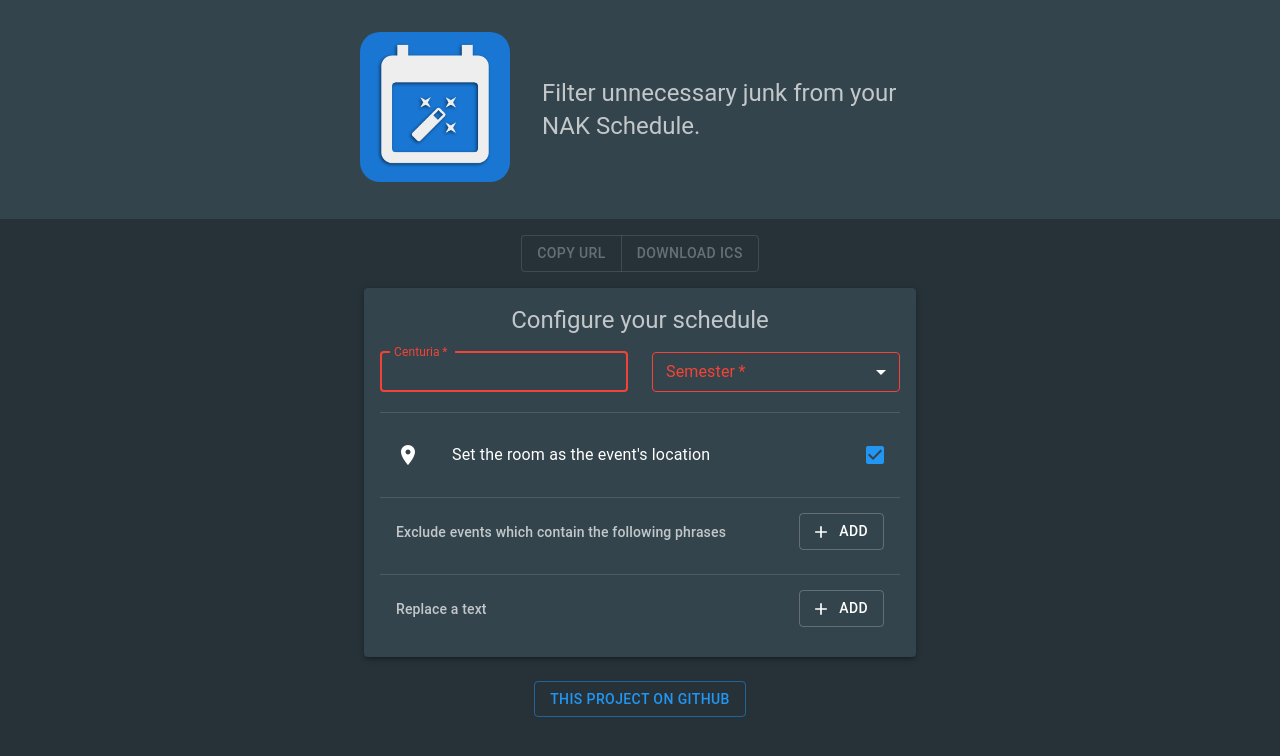
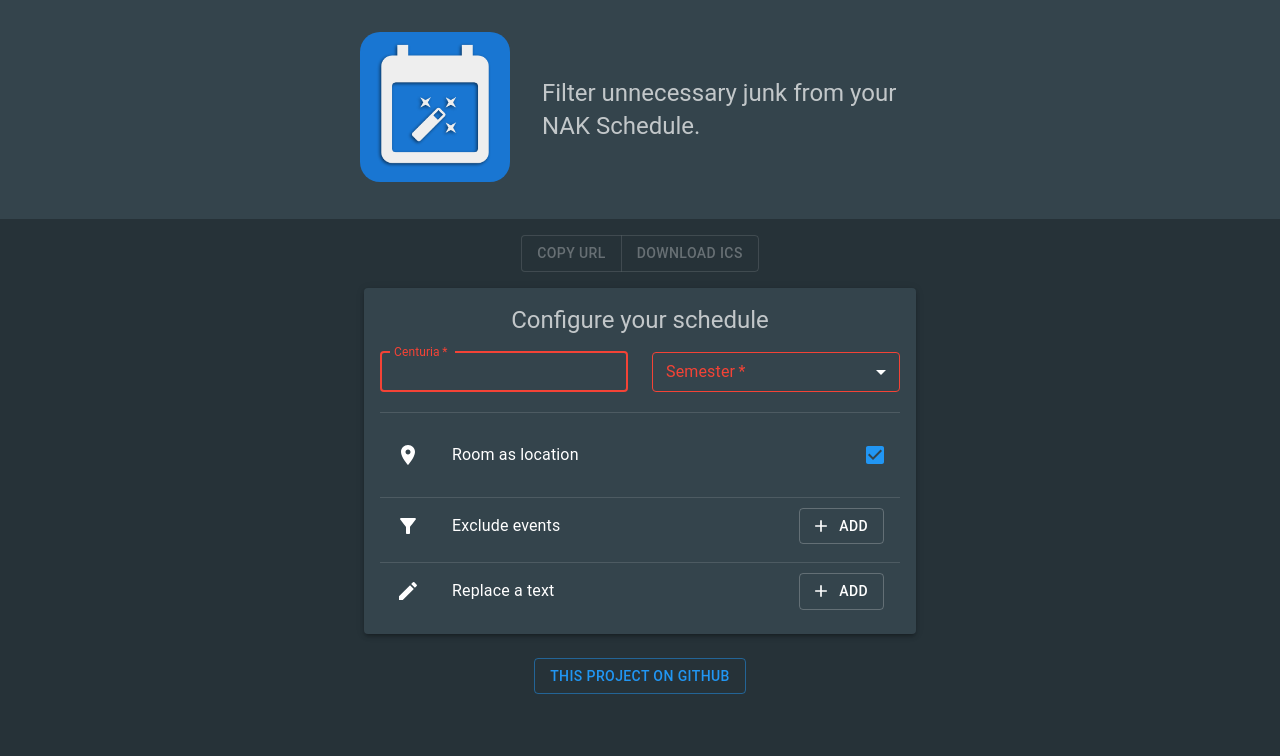
Before and after one commit to jeff-saupe/ScheduleCleaner, a React (Create React App) app in the folder frontend/: page / in a window 1280 px wide. Shown: the top 756 px of the page. Built offline with nearby package versions, Linux system fonts and the light colour scheme.

Commit message:
Added tool tips and auto focus

```diff
--- a/frontend/src/components/Configurator.tsx
+++ b/frontend/src/components/Configurator.tsx
@@ -14,7 +14,7 @@
 import RoomList from "./RoomList";
 import validate from "../utils/Validate";
 import buildURL from "../utils/BuildURL";
-import useStyles from "../styles/ScheduleConfigurationStyles";
+import useStyles from "../styles/ConfiguratorStyles";
 
 const semesters = [1, 2, 3, 4, 5, 6, 7];
 
--- a/frontend/src/components/ExcludeList.tsx
+++ b/frontend/src/components/ExcludeList.tsx
@@ -6,14 +6,16 @@
 	ListItemIcon,
 	ListItemSecondaryAction,
 	ListSubheader,
+	ListItemText,
 	TextField,
+	Tooltip
 } from "@material-ui/core";
 import { v4 as uuid } from "uuid";
 import Filter from "../styles/FilterIcon";
 import React from "react";
 import { Add, Delete } from "@material-ui/icons";
 import validate from "../utils/Validate";
-import useStyles from "../styles/ScheduleConfigurationStyles";
+import useStyles from "../styles/ConfiguratorStyles";
 
 export default function ExcludeList(props: {
 	exclude: { id: string; text: string }[];
@@ -24,7 +26,13 @@
 		<List
 			subheader={
 				<ListSubheader className={classes.listSubheader}>
-					Exclude events which contain the following phrases
+					<ListItemIcon>
+						<Filter />
+					</ListItemIcon>
+					<ListItemText className={classes.listItemText}>
+						Exclude events
+					</ListItemText>
+					<Tooltip title="Exclude specific events based on phrases it must all contain" arrow>
 						<Button
 							variant="outlined"
 							startIcon={<Add />}
@@ -34,15 +42,13 @@
 						>
 							Add
 						</Button>
+					</Tooltip>
 				</ListSubheader>
 			}
 		>
 			{props.exclude.map((excludeItem, index) => (
 				<React.Fragment key={excludeItem.id}>
 					<ListItem>
-						<ListItemIcon>
-							<Filter />
-						</ListItemIcon>
 						<TextField
 							margin="dense"
 							variant="outlined"
--- a/frontend/src/components/ReplaceList.tsx
+++ b/frontend/src/components/ReplaceList.tsx
@@ -6,13 +6,15 @@
 	ListItemIcon,
 	ListItemSecondaryAction,
 	ListSubheader,
+	ListItemText,
 	TextField,
+	Tooltip
 } from "@material-ui/core";
 import { v4 as uuid } from "uuid";
 import validate from "../utils/Validate";
 import React from "react";
 import { Add, Delete, Edit } from "@material-ui/icons";
-import useStyles from "../styles/ScheduleConfigurationStyles";
+import useStyles from "../styles/ConfiguratorStyles";
 
 export default function ReplaceList(props: {
 	replace: { before: string; after: string; id: string }[];
@@ -23,7 +25,13 @@
 		<List
 			subheader={
 				<ListSubheader className={classes.listSubheader}>
+					<ListItemIcon>
+						<Edit />
+					</ListItemIcon>
+					<ListItemText className={classes.listItemText}>
 						Replace a text
+					</ListItemText>
+					<Tooltip title="Replace the text of an event with another text" arrow>
 						<Button
 							variant="outlined"
 							startIcon={<Add />}
@@ -36,16 +44,13 @@
 						>
 							Add
 						</Button>
+					</Tooltip>
 				</ListSubheader>
 			}
 		>
 			{props.replace.map((replaceItem, index) => (
 				<React.Fragment key={replaceItem.id}>
 					<ListItem>
-						<ListItemIcon>
-							<Edit />
-						</ListItemIcon>
-
 						<TextField
 							margin="dense"
 							variant="outlined"
--- a/frontend/src/components/RoomList.tsx
+++ b/frontend/src/components/RoomList.tsx
@@ -4,28 +4,35 @@
 	ListItem,
 	ListItemIcon,
 	ListItemSecondaryAction,
-	ListItemText
+	ListItemText,
+	Tooltip
 } from "@material-ui/core";
 import { LocationOn } from "@material-ui/icons";
+import useStyles from "../styles/ConfiguratorStyles";
 
 export default function RoomList(props: {
 	fixRoom: boolean,
 	setFixRoom: any;
 }) {
+	const classes = useStyles();
 	return (
 		<List>
 			<ListItem>
 				<ListItemIcon>
 					<LocationOn />
 				</ListItemIcon>
-                <ListItemText>Set the room as the event's location</ListItemText>
+				<ListItemText className={classes.listItemText}>
+					Room as location
+				</ListItemText>
 				<ListItemSecondaryAction>
+					<Tooltip title="Set the room as the event's location" arrow>
 						<Checkbox
 							edge="end"
 							checked={props.fixRoom}
 							color="primary"
 							onChange={(val: any) => props.setFixRoom(val.target.checked)}
 						/>
+					</Tooltip>
 				</ListItemSecondaryAction>
 			</ListItem>
 		</List>
--- a/frontend/src/styles/ScheduleConfigurationStyles.ts
+++ b/frontend/src/styles/ConfiguratorStyles.ts
@@ -12,6 +12,10 @@
 		justifyContent: "space-between",
 		alignItems: "center",
 	},
+	listItemText: {
+		color: "white",
+		cursor: "default"
+	}
 }));
 
 export default useStyles;
```
Lines whose indentation alone changed are shown as unchanged.
